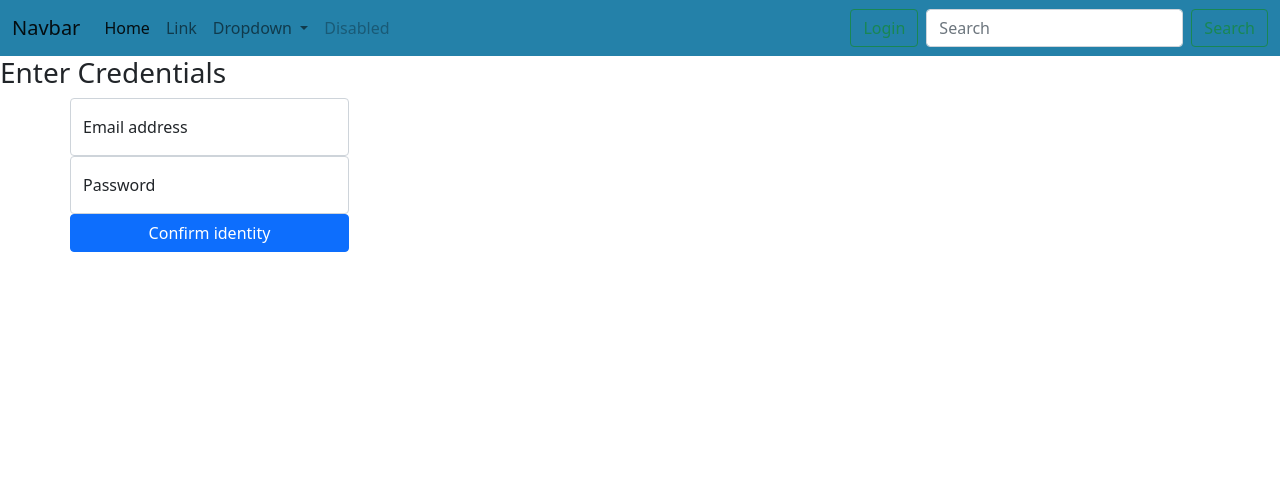
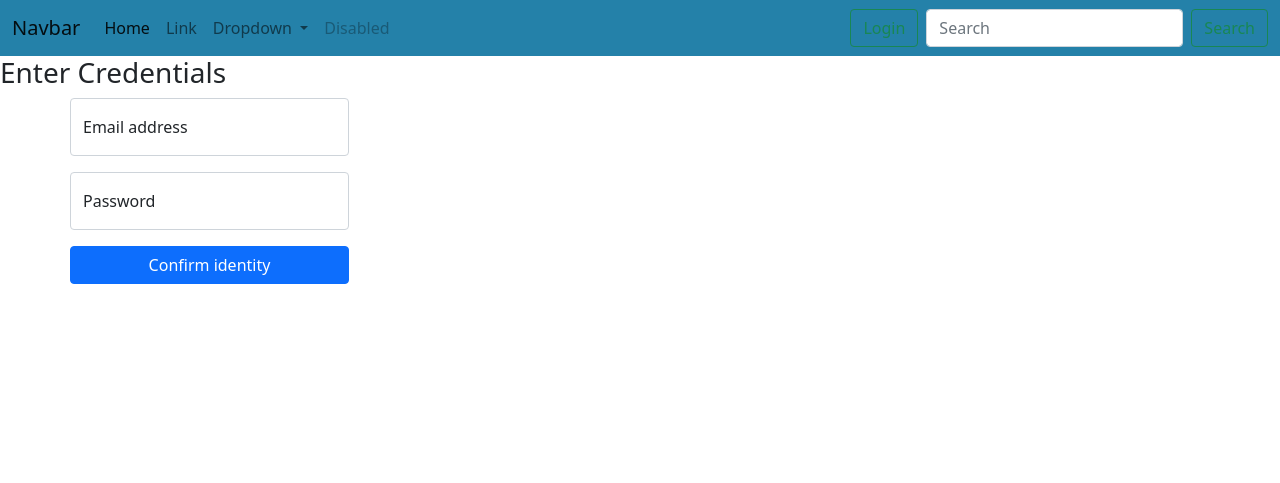
Before and after one commit to kusam-chandrahas-reddy/VulnApp, a Flask app: page /auth in a window 1280 px wide. Shown: the top 483 px of the page. Run offline with Flask 3, Linux system fonts and the light colour scheme; some libraries are stand-ins or nearby versions.

```diff
--- a/templates/login.html
+++ b/templates/login.html
@@ -4,15 +4,15 @@
 	<h3>Enter Credentials</h3>
 	<div class="container">
 	<form class="g-3" method='post' action='/auth'>
-		<div class="row form-floating col-md-3">
+		<div class="row form-floating col-md-3 mb-3">
 			<input type="email" name='username' name='password' class="form-control" id="floatingInput" placeholder="name@example.com">
 			<label for="floatingInput">Email address</label>
 		  </div>
-		  <div class="row form-floating col-md-3">
+		  <div class="row form-floating col-md-3 mb-3">
 			<input type="password" class="form-control" id="floatingPassword" placeholder="Password">
 			<label for="floatingPassword">Password</label>
 		</div>
-		<div class="row form-floating col-md-3">
+		<div class="row form-floating col-md-3 mb-3">
 			<button type="submit" class="btn btn-primary">Confirm identity</button>
 		</div>
 	</div>
```
